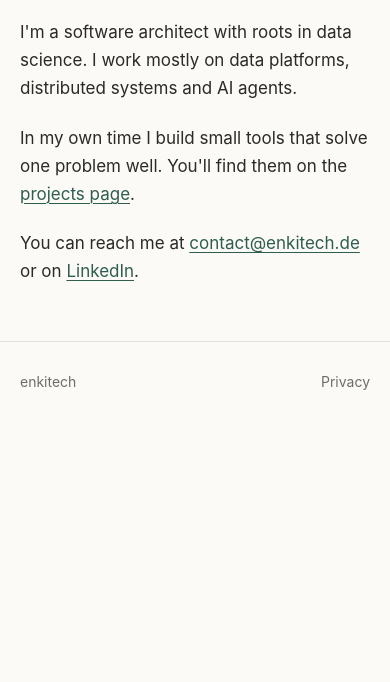
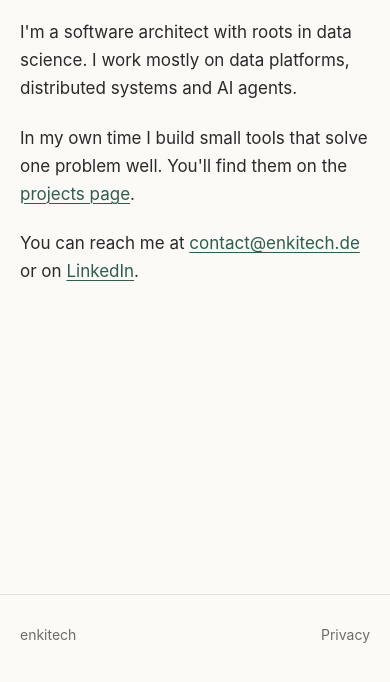
Before and after one commit to kasfreedom/enkitech.de, a plain HTML site: page index.html in a window 390 px wide. Shown: the part 154-836 px from the top of the page. Drawn offline with Linux system fonts and the light colour scheme.

Commit message:
Footer rests at the bottom of the screen on short pages
The body is a flex column at least as tall as the window and the
content grows, so on the short home page the footer sits at the
bottom instead of mid-screen. Long pages are unchanged: the footer
follows the content. Not position: fixed, which would cover text and
take screen space on phones.

Co-Authored-By: Claude Opus 5.5 <noreply@anthropic.com>

```diff
--- a/assets/site.css
+++ b/assets/site.css
@@ -49,8 +49,14 @@
 
 * { box-sizing: border-box; }
 html { -webkit-text-size-adjust: 100%; }
+/* The page fills at least the window, and the content area grows, so on a short
+   page the footer rests at the bottom of the screen instead of mid-screen. */
 body {
   margin: 0;
+  min-height: 100vh;
+  min-height: 100dvh;
+  display: flex;
+  flex-direction: column;
   background: var(--bg);
   color: var(--text);
   font: 17px/1.65 var(--font-sans);
@@ -99,7 +105,7 @@ a:hover { text-decoration-thickness: 2px; }
 /* Pages: one column and one rhythm. Every block is separated by the same space,
    so nothing reads as a new section; text keeps a readable width, and its left
    edge lines up with the logo. Used by every page. */
-.page { padding-block: clamp(32px, 9vw, 72px) clamp(56px, 10vw, 96px); }
+.page { flex: 1 0 auto; padding-block: clamp(32px, 9vw, 72px) clamp(56px, 10vw, 96px); }
 .page > * { max-width: 36em; margin: 0 0 1.25em; }
 .page > :last-child { margin-bottom: 0; }
 .page h1 {
```
